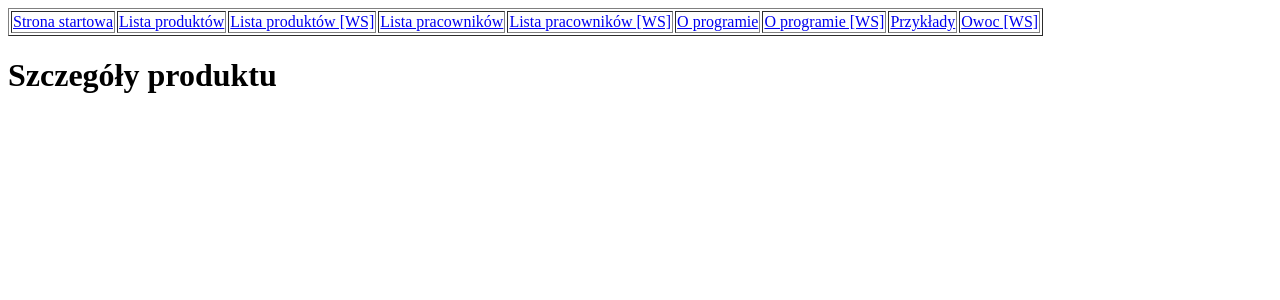
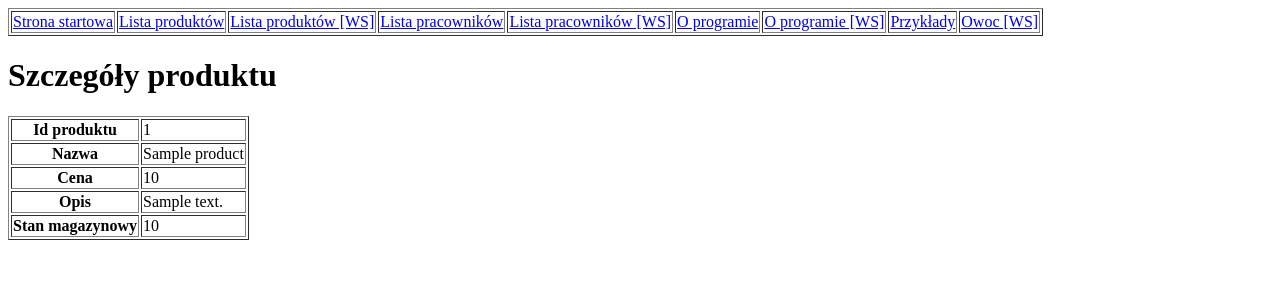
Before and after one commit to andrzejklusiewicz33/python_23012023, a Flask app: template web/templates/show_product_details.html in a window 1280 px wide. Shown: the top 300 px of the page. Run offline with Flask 2, Linux system fonts and the light colour scheme; the template is opened without the code that fills it: most values are stand-ins (such as "Sample title", 1, 10 or a date in 2020).

Commit message:
zadanie 65

```diff
--- a/web/app.py
+++ b/web/app.py
@@ -23,7 +23,8 @@ def products_json():
 def show_product_details():
     id=request.args.get('id')
     print(f'szczegóły produktu o id={id}')
-    return render_template("show_product_details.html")
+    p=Product(1,"Laptop",5000,"Lapek z winszajzem",100)
+    return render_template("show_product_details.html",product=p)
 
 
 @app.route('/show_employees')
@@ -37,9 +38,7 @@ def employees_json():
 @app.route('/show_employee_details')
 def show_employee_detais():
     id=request.args.get('id')
-    print(f"szczegóły pracownika o id={id}")
-    e=Employee(1,"Andrzej","Klusiewicz",12345,"strutututu")
-    return render_template("show_employee_details.html",employee=e)
+    return render_template("show_employee_details.html",employee=edao.get_one(id))
 
 @app.route('/about')
 def about():
@@ -60,6 +59,8 @@ def fruit_json():
 @app.route('/examples')
 def examples():
     data = ['python', 'java', 'javascript', 'R']
+    import os
+    print("zalogowany="+os.getlogin( ))
     return render_template("examples.html", fruit=Fruit(), data=data)
 
 
@@ -110,3 +111,5 @@ if __name__ == '__main__':
 
 #64. Na ekranie szczegółów produktu wyświetl jakieś fejkowe
 #dane przekazane z kontrolera (obiekt klasy Product)
+
+#65. Spraw by dane na ekranie szczegółów produktu pochodziły z bazy...
--- a/web/templates/show_product_details.html
+++ b/web/templates/show_product_details.html
@@ -7,5 +7,12 @@
 <body>
 {% include 'menu.html' %}
 <h1>Szczegóły produktu</h1>
+<table border="1">
+    <tr><th>Id produktu</th><td>{{ product.product_id }}</td></tr>
+    <tr><th>Nazwa</th><td>{{ product.product_name }}</td></tr>
+    <tr><th>Cena</th><td>{{ product.price }}</td></tr>
+    <tr><th>Opis</th><td>{{ product.description }}</td></tr>
+    <tr><th>Stan magazynowy</th><td>{{ product.stock }}</td></tr>
+</table>
 </body>
 </html>
```
Also changed, not shown: web/employees_dao.py (+30 -0 lines).
